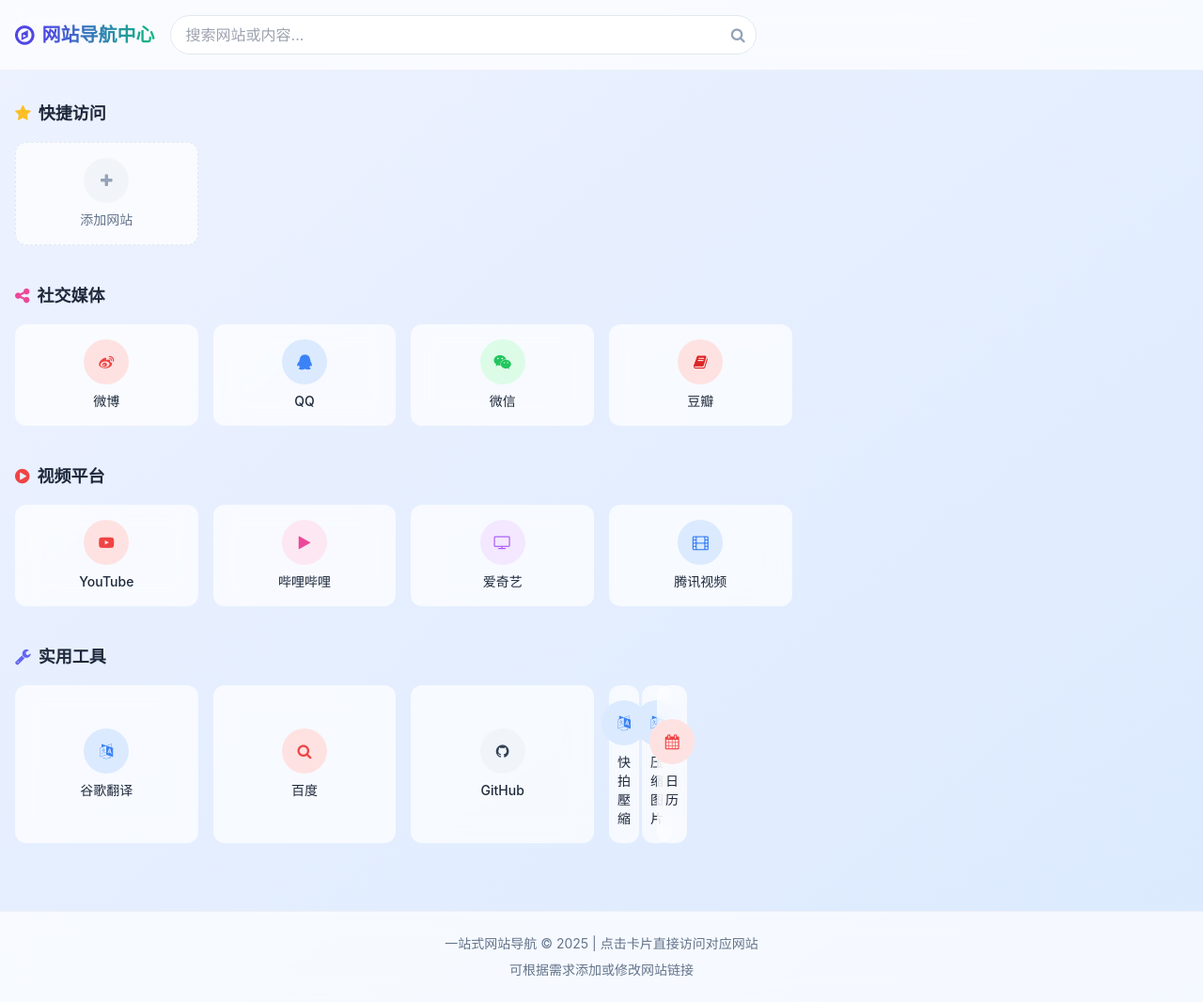
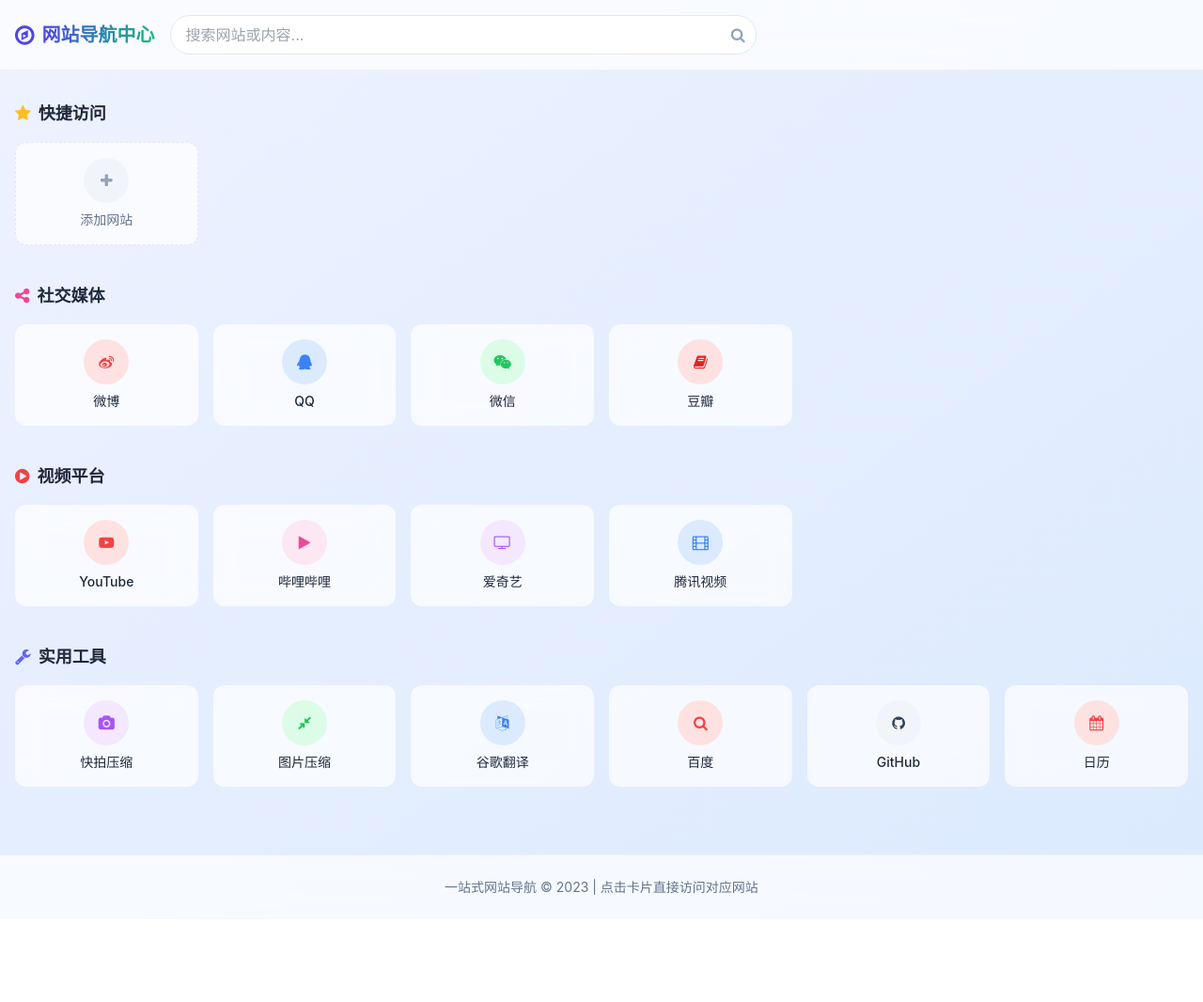
Before and after one commit to dgnse/dgnse.github.io, a plain HTML site: page index.html in a window 1280 px wide. Shown: the whole page at 94% size. After the commit the page ends 978 px from the top, so only its background shows below. Drawn offline with nearby package versions, Linux system fonts and the light colour scheme.

Commit message:
Update index.html

```diff
--- a/index.html
+++ b/index.html
@@ -44,13 +44,10 @@
   <header class="sticky top-0 z-50 glass border-b border-slate-200/50">
     <div class="container mx-auto px-4 py-4">
       <div class="flex flex-col md:flex-row gap-4 items-center">
-        <!-- 标题 -->
         <div class="flex items-center gap-2">
           <i class="fa fa-compass text-primary text-2xl"></i>
           <h1 class="text-xl font-bold bg-gradient-to-r from-primary to-secondary bg-clip-text text-transparent">网站导航中心</h1>
         </div>
-
-        <!-- 搜索框 -->
         <div class="w-full md:w-1/2 relative">
           <input type="text" id="search-input"
                  placeholder="搜索网站或内容..."
@@ -71,9 +68,7 @@
         <i class="fa fa-star text-amber-400"></i>
         <span>快捷访问</span>
       </h2>
-
       <div class="grid grid-cols-2 sm:grid-cols-4 md:grid-cols-6 gap-4">
-        <!-- 快捷访问卡片 - 可点击添加/编辑 -->
         <div class="glass rounded-xl p-4 flex flex-col items-center justify-center text-center gap-2 card-hover border border-dashed border-slate-200">
           <div class="w-12 h-12 rounded-full bg-slate-100 flex items-center justify-center">
             <i class="fa fa-plus text-slate-400"></i>
@@ -83,37 +78,31 @@
       </div>
     </section>
 
-    <!-- 分类导航 -->
-    <!-- 社交媒体 -->
+    <!-- 分类导航：社交媒体 -->
     <section class="mb-10">
       <h2 class="text-lg font-semibold mb-4 flex items-center gap-2">
         <i class="fa fa-share-alt text-pink-500"></i>
         <span>社交媒体</span>
       </h2>
-
       <div class="grid grid-cols-2 sm:grid-cols-3 md:grid-cols-4 lg:grid-cols-6 gap-4">
-        <!-- 网站卡片 -->
         <a href="https://www.weibo.com" target="_blank" class="glass rounded-xl p-4 flex flex-col items-center justify-center text-center gap-2 card-hover">
           <div class="w-12 h-12 rounded-full bg-red-100 flex items-center justify-center">
             <i class="fa fa-weibo text-red-500"></i>
           </div>
           <p class="text-sm font-medium">微博</p>
         </a>
-
         <a href="https://www.qq.com" target="_blank" class="glass rounded-xl p-4 flex flex-col items-center justify-center text-center gap-2 card-hover">
           <div class="w-12 h-12 rounded-full bg-blue-100 flex items-center justify-center">
             <i class="fa fa-qq text-blue-500"></i>
           </div>
           <p class="text-sm font-medium">QQ</p>
         </a>
-
         <a href="https://www.wechat.com" target="_blank" class="glass rounded-xl p-4 flex flex-col items-center justify-center text-center gap-2 card-hover">
           <div class="w-12 h-12 rounded-full bg-green-100 flex items-center justify-center">
             <i class="fa fa-weixin text-green-500"></i>
           </div>
           <p class="text-sm font-medium">微信</p>
         </a>
-
         <a href="https://www.douban.com" target="_blank" class="glass rounded-xl p-4 flex flex-col items-center justify-center text-center gap-2 card-hover">
           <div class="w-12 h-12 rounded-full bg-red-100 flex items-center justify-center">
             <i class="fa fa-book text-red-600"></i>
@@ -123,13 +112,12 @@
       </div>
     </section>
 
-    <!-- 视频平台 -->
+    <!-- 分类导航：视频平台 -->
     <section class="mb-10">
       <h2 class="text-lg font-semibold mb-4 flex items-center gap-2">
         <i class="fa fa-play-circle text-red-500"></i>
         <span>视频平台</span>
       </h2>
-
       <div class="grid grid-cols-2 sm:grid-cols-3 md:grid-cols-4 lg:grid-cols-6 gap-4">
         <a href="https://www.youtube.com" target="_blank" class="glass rounded-xl p-4 flex flex-col items-center justify-center text-center gap-2 card-hover">
           <div class="w-12 h-12 rounded-full bg-red-100 flex items-center justify-center">
@@ -137,21 +125,18 @@
           </div>
           <p class="text-sm font-medium">YouTube</p>
         </a>
-
         <a href="https://www.bilibili.com" target="_blank" class="glass rounded-xl p-4 flex flex-col items-center justify-center text-center gap-2 card-hover">
           <div class="w-12 h-12 rounded-full bg-pink-100 flex items-center justify-center">
             <i class="fa fa-play text-pink-500"></i>
           </div>
           <p class="text-sm font-medium">哔哩哔哩</p>
         </a>
-
         <a href="https://www.iqiyi.com" target="_blank" class="glass rounded-xl p-4 flex flex-col items-center justify-center text-center gap-2 card-hover">
           <div class="w-12 h-12 rounded-full bg-purple-100 flex items-center justify-center">
             <i class="fa fa-television text-purple-500"></i>
           </div>
           <p class="text-sm font-medium">爱奇艺</p>
         </a>
-
         <a href="https://v.qq.com" target="_blank" class="glass rounded-xl p-4 flex flex-col items-center justify-center text-center gap-2 card-hover">
           <div class="w-12 h-12 rounded-full bg-blue-100 flex items-center justify-center">
             <i class="fa fa-film text-blue-500"></i>
@@ -161,51 +146,48 @@
       </div>
     </section>
 
-    <!-- 实用工具 -->
+    <!-- 分类导航：实用工具（含带网址的快拍压缩、图片压缩） -->
     <section class="mb-10">
       <h2 class="text-lg font-semibold mb-4 flex items-center gap-2">
         <i class="fa fa-wrench text-indigo-500"></i>
         <span>实用工具</span>
       </h2>
+      <div class="grid grid-cols-2 sm:grid-cols-3 md:grid-cols-4 lg:grid-cols-6 gap-4">
+        <!-- 快拍压缩（带网址，替换成你的实际网址） -->
+        <a href="https://dgnse.github.io" target="_blank" class="glass rounded-xl p-4 flex flex-col items-center justify-center text-center gap-2 card-hover">
+          <div class="w-12 h-12 rounded-full bg-purple-100 flex items-center justify-center">
+            <i class="fa fa-camera text-purple-500"></i>
+          </div>
+          <p class="text-sm font-medium">快拍压缩</p>
+        </a>
 
-      <div class="grid grid-cols-2 sm:grid-cols-3 md:grid-cols-4 lg:grid-cols-6 gap-4">
+        <!-- 图片压缩（带网址，替换成你的实际网址） -->
+        <a href="https://dgnse.github.io" target="_blank" class="glass rounded-xl p-4 flex flex-col items-center justify-center text-center gap-2 card-hover">
+          <div class="w-12 h-12 rounded-full bg-green-100 flex items-center justify-center">
+            <i class="fa fa-compress text-green-500"></i>
+          </div>
+          <p class="text-sm font-medium">图片压缩</p>
+        </a>
+
+        <!-- 原有工具 -->
         <a href="https://translate.google.com" target="_blank" class="glass rounded-xl p-4 flex flex-col items-center justify-center text-center gap-2 card-hover">
           <div class="w-12 h-12 rounded-full bg-blue-100 flex items-center justify-center">
             <i class="fa fa-language text-blue-500"></i>
           </div>
           <p class="text-sm font-medium">谷歌翻译</p>
         </a>
-
         <a href="https://www.baidu.com" target="_blank" class="glass rounded-xl p-4 flex flex-col items-center justify-center text-center gap-2 card-hover">
           <div class="w-12 h-12 rounded-full bg-red-100 flex items-center justify-center">
             <i class="fa fa-search text-red-500"></i>
           </div>
           <p class="text-sm font-medium">百度</p>
         </a>
-
         <a href="https://www.github.com" target="_blank" class="glass rounded-xl p-4 flex flex-col items-center justify-center text-center gap-2 card-hover">
           <div class="w-12 h-12 rounded-full bg-slate-100 flex items-center justify-center">
             <i class="fa fa-github text-slate-700"></i>
           </div>
           <p class="text-sm font-medium">GitHub</p>
         </a>
-
-        <div class="grid grid-cols-2 sm:grid-cols-3 md:grid-cols-4 lg:grid-cols-6 gap-4">
-        <a href="https://dgnse.github.io/pnn.html" target="_blank" class="glass rounded-xl p-4 flex flex-col items-center justify-center text-center gap-2 card-hover">
-          <div class="w-12 h-12 rounded-full bg-blue-100 flex items-center justify-center">
-            <i class="fa fa-language text-blue-500"></i>
-          </div>
-          <p class="text-sm font-medium">快拍壓縮</p>
-        </a>
-
-        <div class="grid grid-cols-2 sm:grid-cols-3 md:grid-cols-4 lg:grid-cols-6 gap-4">
-        <a href="https://dgnse.github.io/pn.html" target="_blank" class="glass rounded-xl p-4 flex flex-col items-center justify-center text-center gap-2 card-hover">
-          <div class="w-12 h-12 rounded-full bg-blue-100 flex items-center justify-center">
-            <i class="fa fa-language text-blue-500"></i>
-          </div>
-          <p class="text-sm font-medium">压缩图片</p>
-        </a>
-
         <a href="https://calendar.google.com" target="_blank" class="glass rounded-xl p-4 flex flex-col items-center justify-center text-center gap-2 card-hover">
           <div class="w-12 h-12 rounded-full bg-red-100 flex items-center justify-center">
             <i class="fa fa-calendar text-red-500"></i>
@@ -219,8 +201,7 @@
   <!-- 页脚 -->
   <footer class="glass border-t border-slate-200/50 py-6">
     <div class="container mx-auto px-4 text-center text-sm text-slate-500">
-      <p>一站式网站导航 &copy; 2025 | 点击卡片直接访问对应网站</p>
-      <p class="mt-2">可根据需求添加或修改网站链接</p>
+      <p>一站式网站导航 &copy; 2023 | 点击卡片直接访问对应网站</p>
     </div>
   </footer>
 
@@ -235,26 +216,23 @@
     function performSearch() {
       const query = document.getElementById('search-input').value.trim();
       if (query) {
-        // 默认使用百度搜索，可替换为其他搜索引擎
         window.open(`https://www.baidu.com/s?wd=${encodeURIComponent(query)}`, '_blank');
       }
     }
 
-    // 动态添加网站功能（简单示例）
+    // 动态添加网站功能
     const addButton = document.querySelector('.grid-cols-2 .card-hover');
     addButton.addEventListener('click', () => {
       const siteName = prompt('请输入网站名称:');
       const siteUrl = prompt('请输入网站URL:');
 
       if (siteName && siteUrl) {
-        // 创建新的网站卡片
         const newCard = document.createElement('a');
         newCard.href = siteUrl.startsWith('http') ? siteUrl : `https://${siteUrl}`;
         newCard.target = '_blank';
         newCard.className = 'glass rounded-xl p-4 flex flex-col items-center justify-center text-center gap-2 card-hover';
 
-        // 随机颜色
-        const colors = ['red', 'blue', 'green', 'purple', 'pink', 'indigo', 'amber'];
+        const colors = ['red', 'blue', 'green', 'purple'];
         const randomColor = colors[Math.floor(Math.random() * colors.length)];
 
         newCard.innerHTML = `
@@ -264,7 +242,7 @@
           <p class="text-sm font-medium">${siteName}</p>
         `;
 
-        // 添加到快捷访问区域
+        // 追加到快捷访问区域
         const shortcutGrid = document.querySelector('.grid-cols-2.sm\\:grid-cols-4');
         shortcutGrid.insertBefore(newCard, shortcutGrid.firstChild);
       }
```
